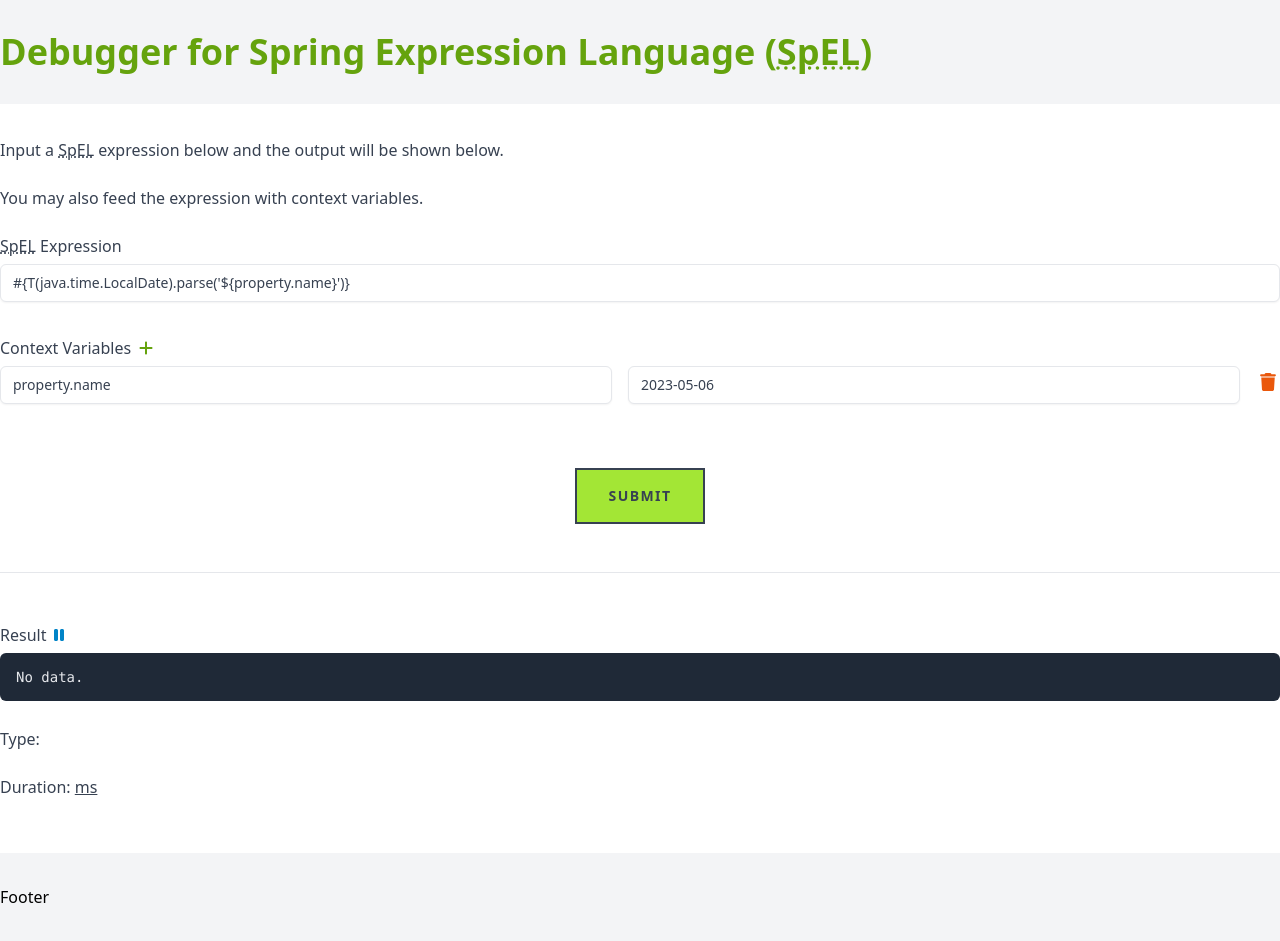
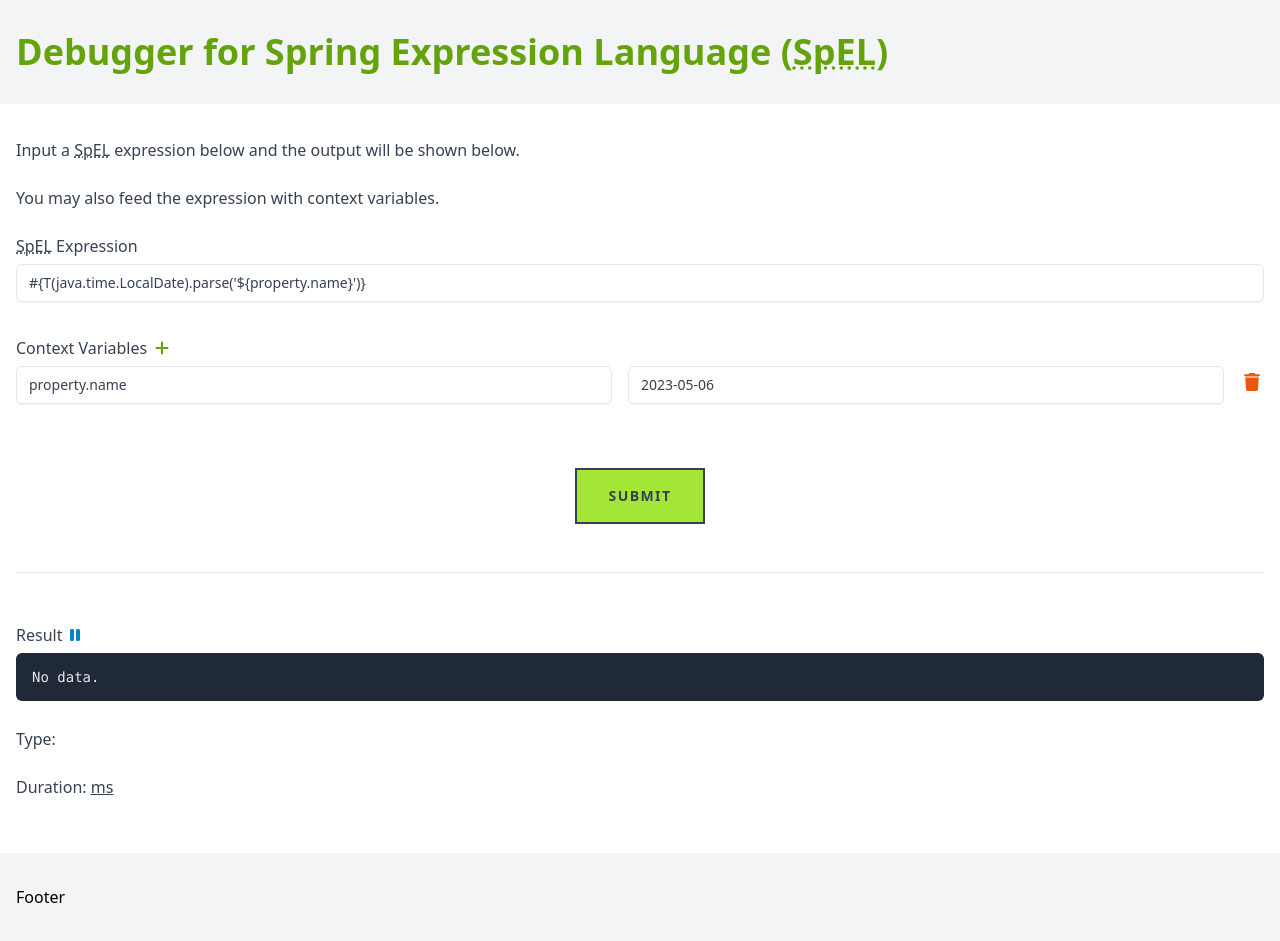
Before and after one commit to axelrindle/spel-debugger, a React (Vite) app in the folder frontend/: page / in a window 1280 px wide. Built offline with nearby package versions, Linux system fonts and the light colour scheme.

Commit message:
feat: container

```diff
--- a/frontend/src/App.tsx
+++ b/frontend/src/App.tsx
@@ -9,6 +9,7 @@
 import Result from './components/Result'
 import Spel from './components/Spel'
 import { ContextVariable, SpelRequest } from './types'
+import Container from './components/Container'
 
 const formInitialValues: SpelRequest = {
   spel: "#{T(java.time.LocalDate).parse('${property.name}')}",
@@ -29,8 +30,9 @@
   return (<>
     <Header />
 
-    <div className="flex-1">
-      <div className="max-w-screen-xl mx-auto py-8 prose">
+    <div className="flex-1 px-4 py-8">
+      <Container>
+        <div className="prose max-w-none">
           <p>
             Input a <Spel /> expression below and the output will be shown below.
           </p>
@@ -163,6 +165,7 @@
 
           <Result mutation={mutation} />
         </div>
+      </Container>
     </div>
 
     <Footer />
--- /dev/null
+++ b/frontend/src/components/Container.tsx
@@ -0,0 +1,13 @@
+import { ReactNode } from 'react';
+
+interface Props {
+    children: ReactNode
+}
+
+export default function Container(props: Props) {
+    return (
+        <div className="container lg:max-w-screen-xl mx-auto">
+            {props.children}
+        </div>
+    )
+}
--- a/frontend/src/components/Page.tsx
+++ b/frontend/src/components/Page.tsx
@@ -1,5 +1,6 @@
 import { ReactNode } from 'react'
 import Spel from './Spel'
+import Container from './Container'
 
 interface ShellProps {
     children: ReactNode
@@ -7,10 +8,10 @@
 
 function Shell(props: ShellProps) {
     return (
-        <div className="bg-gray-100 py-8">
-            <div className="max-w-screen-xl mx-auto">
+        <div className="bg-gray-100 px-4 py-8">
+            <Container>
                 {props.children}
-            </div>
+            </Container>
         </div>
     )
 }
```
Lines whose indentation alone changed are shown as unchanged.
